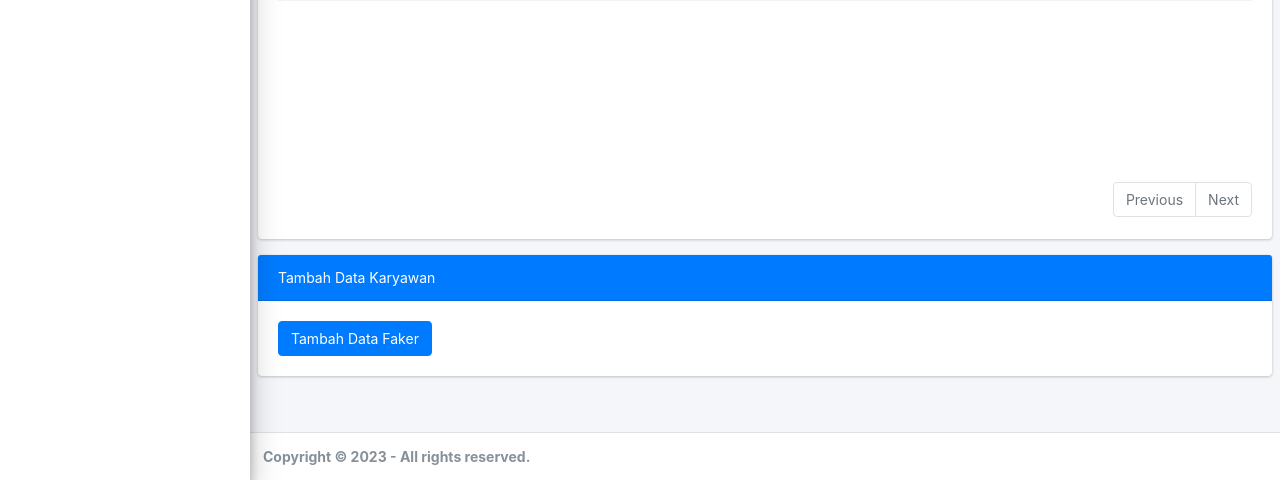
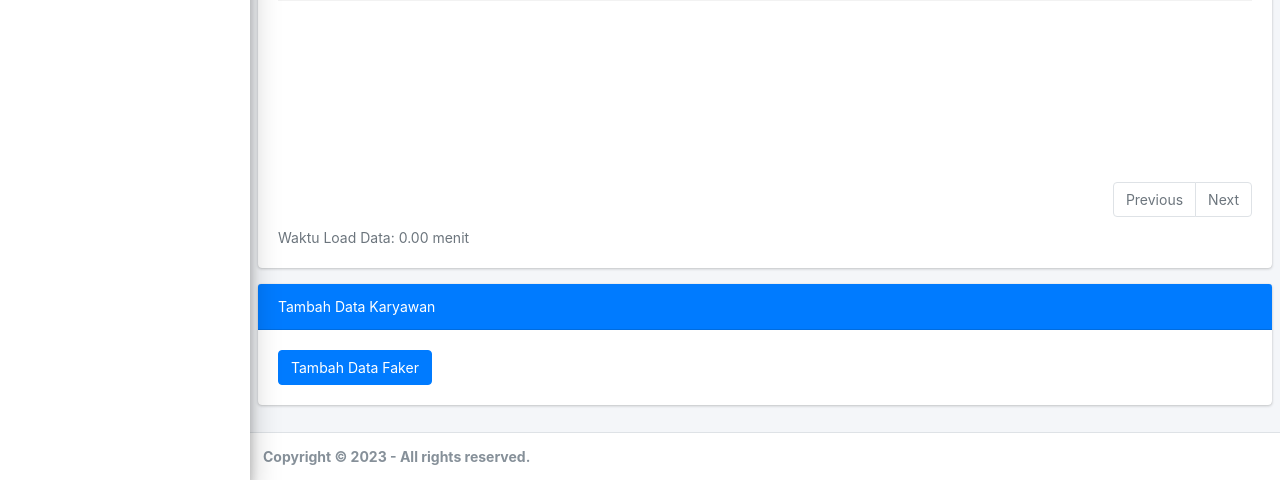
Before and after one commit to cahyobintangkejora/try-my-app, a Flask app: page /kelola in a window 1280 px wide. Shown: the part 320-800 px from the top of the page. Run offline with Flask 3, Linux system fonts and the light colour scheme; data that the repository does not hold is empty; some libraries are stand-ins or nearby versions.

```diff
--- a/app/__init__.py
+++ b/app/__init__.py
@@ -17,6 +17,5 @@ app = Flask(__name__)
 app.config.from_pyfile('config.py')
 
 # import view function / controller / route
-
 from app.controller.dashboard import d_dashboard
 from app.controller.kelola import d_kelola
--- a/app/controller/kelola/d_kelola.py
+++ b/app/controller/kelola/d_kelola.py
@@ -2,9 +2,7 @@ from app import app
 from flask import render_template, request
 from app.repo.r_kelola import insert_data, delete_data, edit_data, insert_data_faker
 from app.lib import ajaxNormalError, dataTableError, validationError, sf, Validasi
-from faker import Faker
 from flask import jsonify
-
 
 from marshmallow.fields import String, Integer
 from marshmallow.validate import Length, Range
@@ -35,7 +33,6 @@ def insertDataKaryawan():
     return {
         'data': hasil.result
     }
-
 
 @app.post('/delete_data')
 def deleteDataKaryawan():
--- a/app/templates/kelola/kelola.html
+++ b/app/templates/kelola/kelola.html
@@ -45,6 +45,8 @@
           </tr>
         </thead>
       </table>
+      <!-- Menampilkan waktu eksekusi load data -->
+<div id="execution-time-load-data" class="text-muted mt-2"></div>
     </div>
   </div>
 </div>
@@ -280,8 +282,14 @@
       });
     });
 
+    // Menangkap waktu mulai load data
+  var startTimeLoadData;
+
   // Mengisi data pada tabel data karyawan
   function fill_tabel_data_dashboard() {
+    // Menangkap waktu mulai load data
+    startTimeLoadData = new Date().getTime();
+
     const ajax_options = {
       url: "{{ url_for('dt_caridata') }}",
       data: {
@@ -311,6 +319,14 @@
     const id_tabel = "tabel_data_dashboard";
     dt_server(id_tabel, ajax_options, dt_options);
   }
+
+  // Menangkap waktu selesai load data dan menampilkan waktu eksekusi di bawah tabel
+  $('#tabel_data_dashboard').on('xhr.dt', function (e, settings, json, xhr) {
+    var endTimeLoadData = new Date().getTime();
+    var loadDataExecutionTime = (endTimeLoadData - startTimeLoadData) / 60000; // Menghitung waktu dalam menit
+    $("#execution-time-load-data").html("Waktu Load Data: " + loadDataExecutionTime.toFixed(2) + " menit");
+  });
+
 
     // Tambah data karyawan ke dalam table
     $("#tambahForm").submit(function (e) {
```
Also changed, not shown: requirements.txt (+42 -20 lines), 2 other files. Lines whose indentation alone changed are shown as unchanged.
